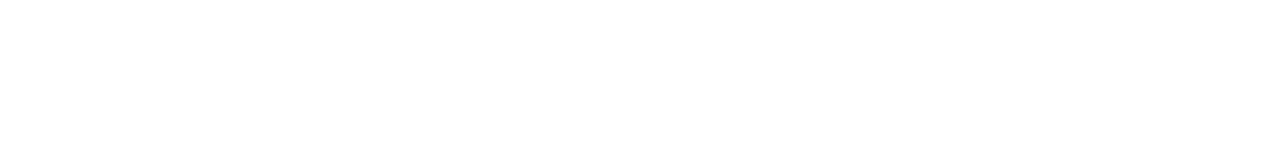
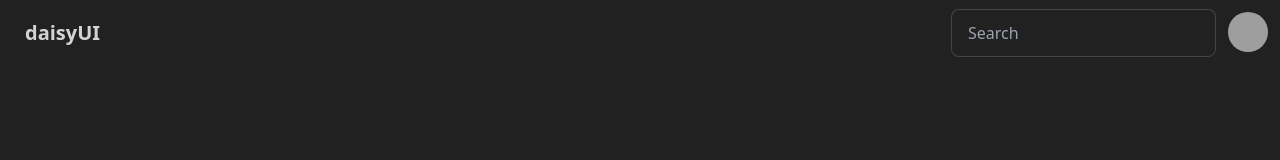
Before and after one commit to Swapnil-Safkat/Employee-Manager, a plain HTML site: page HTML/index.html in a window 1280 px wide. Drawn offline with nearby package versions, Linux system fonts and the light colour scheme; grey boxes are pictures that could not be loaded.

Commit message:
Tailwind and Daisy added

```diff
--- a/HTML/index.html
+++ b/HTML/index.html
@@ -1,14 +1,49 @@
 <!DOCTYPE html>
-<html lang="en">
+<html lang="en"  data-theme="halloween">
+
 <head>
   <meta charset="UTF-8">
   <meta http-equiv="X-UA-Compatible" content="IE=edge">
   <meta name="viewport" content="width=device-width, initial-scale=1.0">
+  <link href="https://cdn.jsdelivr.net/npm/daisyui@2.15.3/dist/full.css" rel="stylesheet" type="text/css" />
   <script src="https://cdn.tailwindcss.com"></script>
   <title>Employee Manager</title>
 </head>
-<body>
 
+<body >
+  <header>
+    <nav>
+      <div class="navbar bg-base-100">
+        <div class="flex-1">
+          <a class="btn btn-ghost normal-case text-xl">daisyUI</a>
+        </div>
+        <div class="flex-none gap-2">
+          <div class="form-control">
+            <input type="text" placeholder="Search" class="input input-bordered" />
+          </div>
+          <div class="dropdown dropdown-end">
+            <label tabindex="0" class="btn btn-ghost btn-circle avatar">
+              <div class="w-10 rounded-full">
+                <img src="https://api.lorem.space/image/face?hash=33791" />
+              </div>
+            </label>
+            <ul tabindex="0" class="mt-3 p-2 shadow menu menu-compact dropdown-content bg-base-100 rounded-box w-52">
+              <li>
+                <a class="justify-between">
+                  Profile
+                  <span class="badge">New</span>
+                </a>
+              </li>
+              <li><a>Settings</a></li>
+              <li><a>Logout</a></li>
+            </ul>
+          </div>
+        </div>
+      </div>
+    </nav>
+  </header>
+  <main></main>
   <script type="text/javascript" src="../JS/app.js"></script>
 </body>
+
 </html>
```
